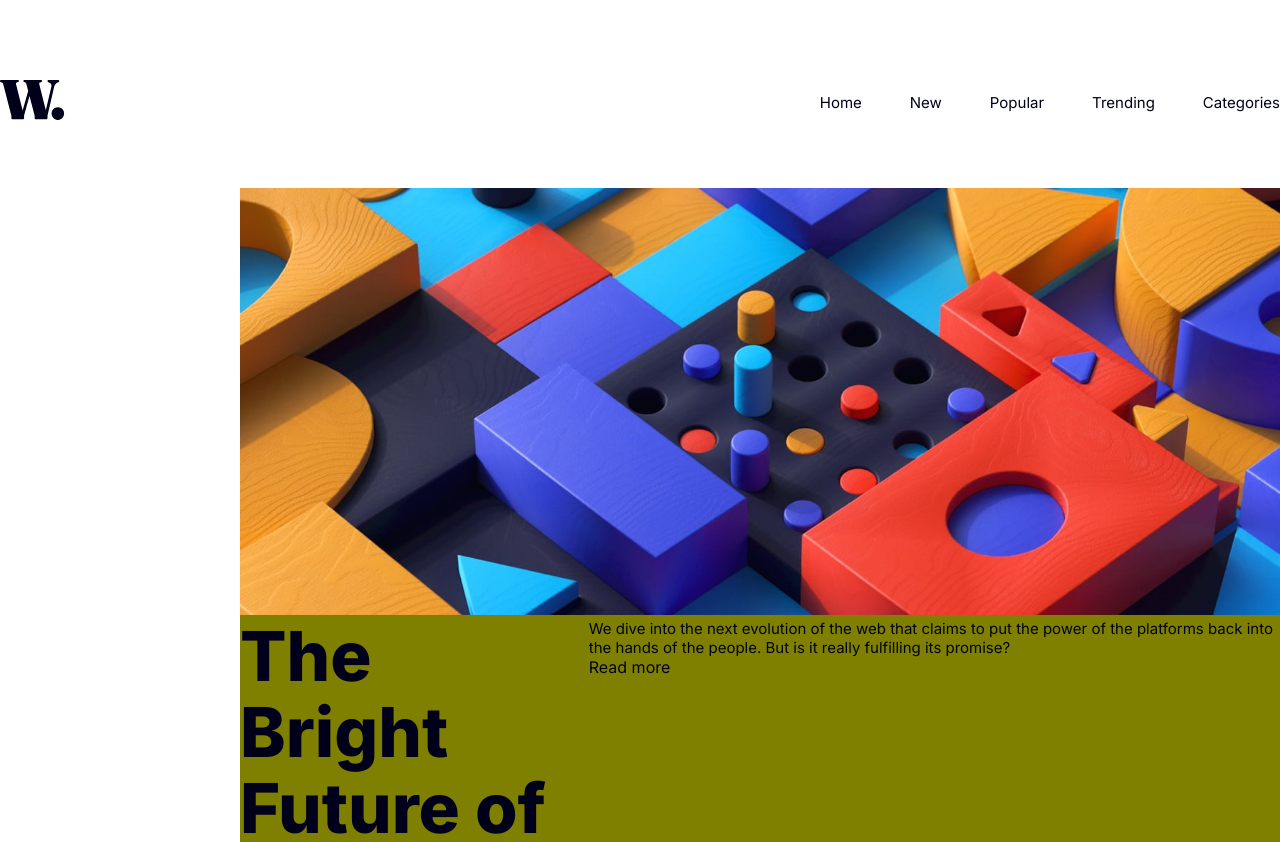
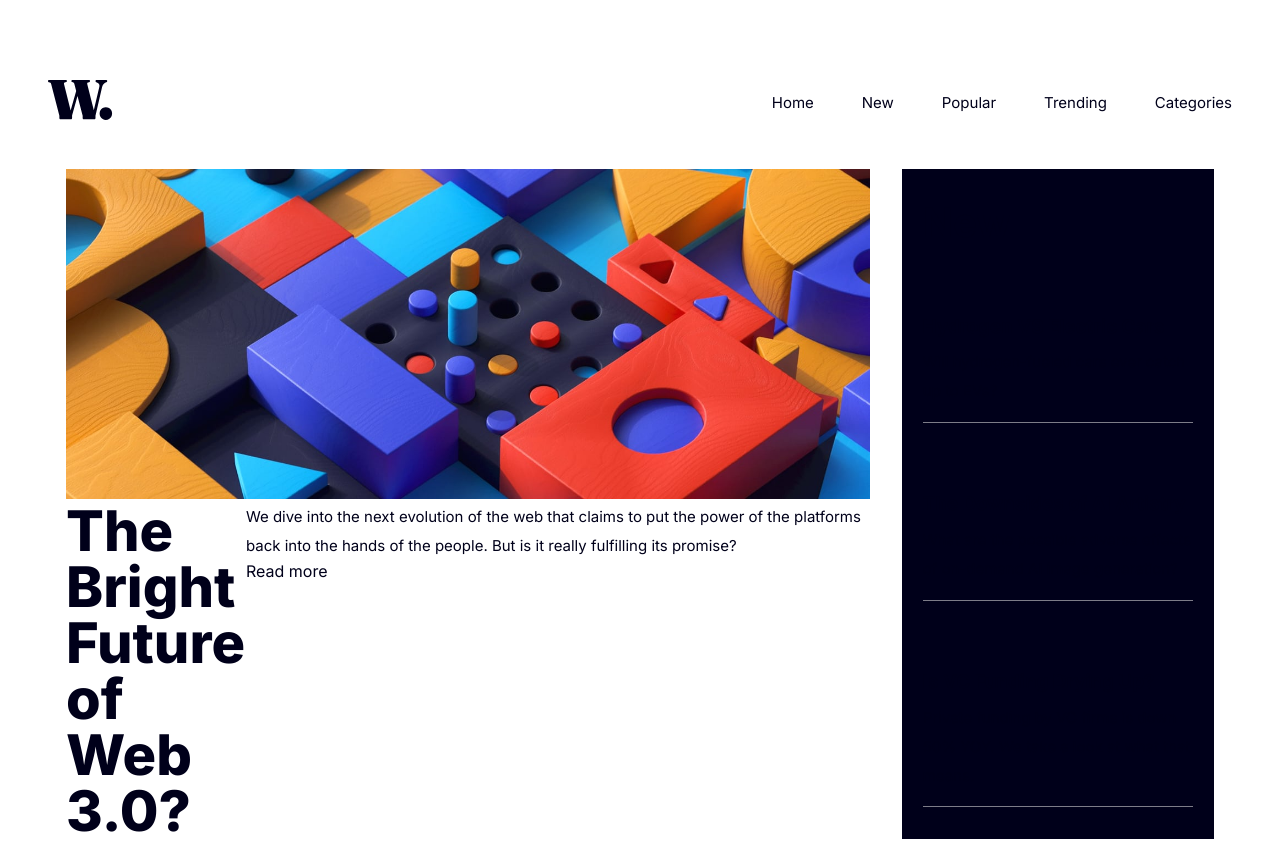
Before and after one commit to domenicaperez000/newshomepage.github.io, a plain HTML site: page index.html in a window 1280 px wide. Shown: the top 842 px of the page. Drawn offline with Linux system fonts and the light colour scheme.

Commit message:
Update style.css

```diff
--- a/style.css
+++ b/style.css
@@ -16,7 +16,8 @@
 a {
     text-decoration: none;;
 }
-body, a {
+body,
+ a {
     font-family: "Inter";
     color: var(--clr-very-dark-blue);
 }
@@ -44,21 +45,42 @@ p {
 }
 p {
     font-size: var(--fs--p);
+    line-height: 1.8rem;
 }
-
+.white {
+    color: var(--clr-off-white);
+}
+.orange {
+    color: var(--clr-soft-orange);
+}
+h1 {
+    line-height: 1;
+}
+h2 {
+    font-size: 2.5em;
+}
+h {
+    font-size: 1.9em;
+}
 ul,
 ol {
   list-style: none;
   padding: 0;
 }
 
+
+.svg {
+    width: 4rem;
+}
+
 .header {
     display: flex;
+    margin: 2.8rem auto;
+    margin-top: 5rem;
+    max-width: 90rem;
+    padding: 0 3rem;
     justify-content: space-between;
     align-items: center;
-    max-width: 90rem;
-    margin: 4rem auto;
-    margin-top: 5rem;
 }
 ul {
     display: flex;
@@ -69,30 +91,76 @@ ul>*:not(:last-child) {
 }
 
 .section {
-    display: flex;
-    flex-wrap: wrap;
+    margin: 0 auto;
+    max-width: 90rem;
+    padding: 0 2.5rem;
+    display: grid;
+    grid-template-columns: 67% 26%;
+    justify-content: center;
+    grid-gap: 2rem;
+
 }
 
 .hero {
-    margin-left: auto;
+    justify-self: center;
     display: flex;
-    flex-wrap: wrap;
-   max-width: 65rem;
-    background-color: olive;
+
+    flex-direction: column;
 }
 .hero img {
-    margin: 0 auto;
-    max-width: 65rem;
+    width: 100%;
 }
 .aside {
-    margin-right: auto;
-    max-width: 25rem;
+    display: flex;
+
+    padding: 2rem 1.3rem;
+    background-color: var(--clr-very-dark-blue);
+    max-width: 22rem;
+    flex-direction: column;
+    justify-content: space-between;
+}
+.aside h3 {
+    margin-bottom: .7rem;
+}
+.aside p {
+    opacity: .7;
+}
+.wrapper {
+    margin-top: 1rem;
+}
+.wrapper p::after {
+    display: block;
+    margin-top: 1rem;
+    content: "";
+    width: 100%;
+    height: .8px;
+    opacity: .7;
+    background-color: var(--clr-off-white);
 }
 .container {
     display: flex;
+   width: 100%;
+
+}
+.container-hero {
+    margin-top: 1.8rem;
 }
 .title {
-    font-size: 4.3em;
+    font-size: 3.5em;
     font-weight: var(--fw--bold);
-    max-width: 35rem;
+    max-width: 20rem;
+
 }
+.para {
+    max-width: 21rem;
+}
+.button {
+    display: inline-block;
+    margin-top: 1.8rem;
+    background-color: var(--clr-soft-red);
+    padding: 0.8rem 2rem;
+    font-weight: bold;
+    text-transform: uppercase;
+    letter-spacing: .2rem;
+    font-size: var(--fs--p);
+}
```
